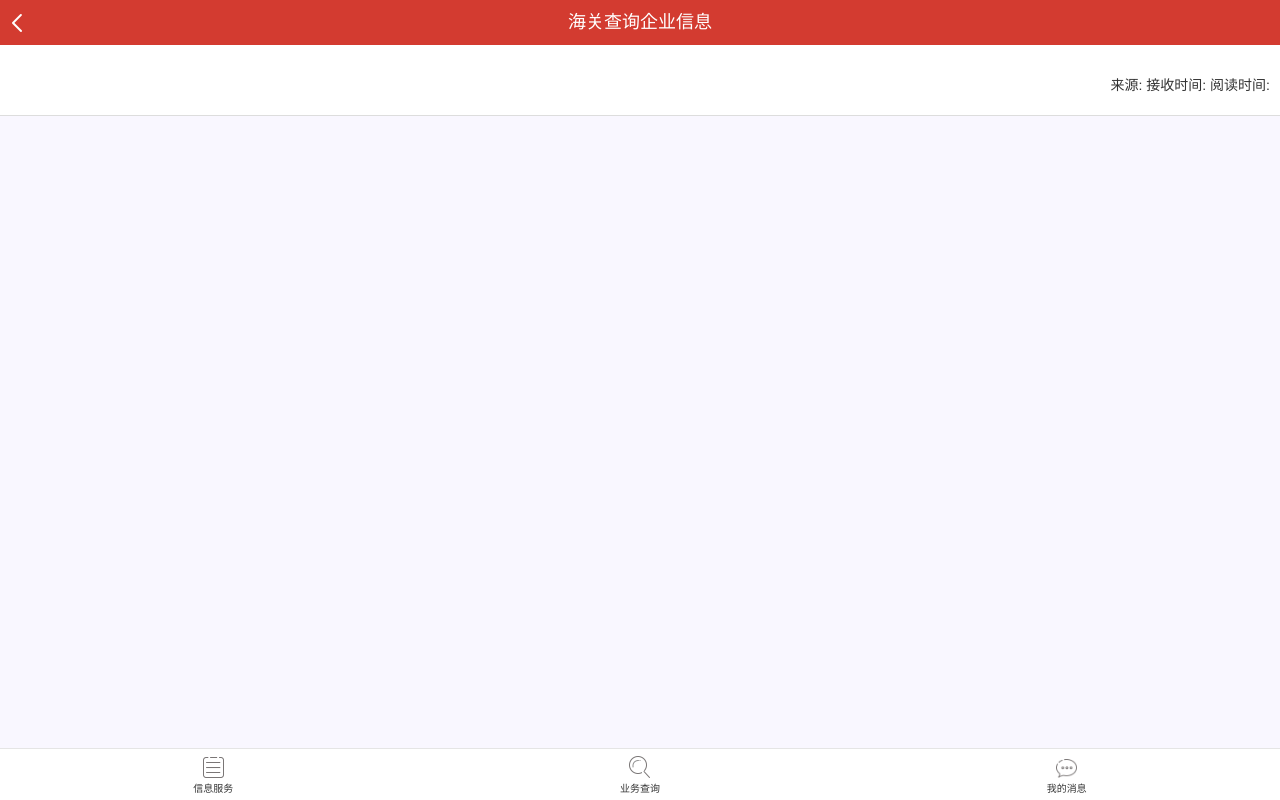
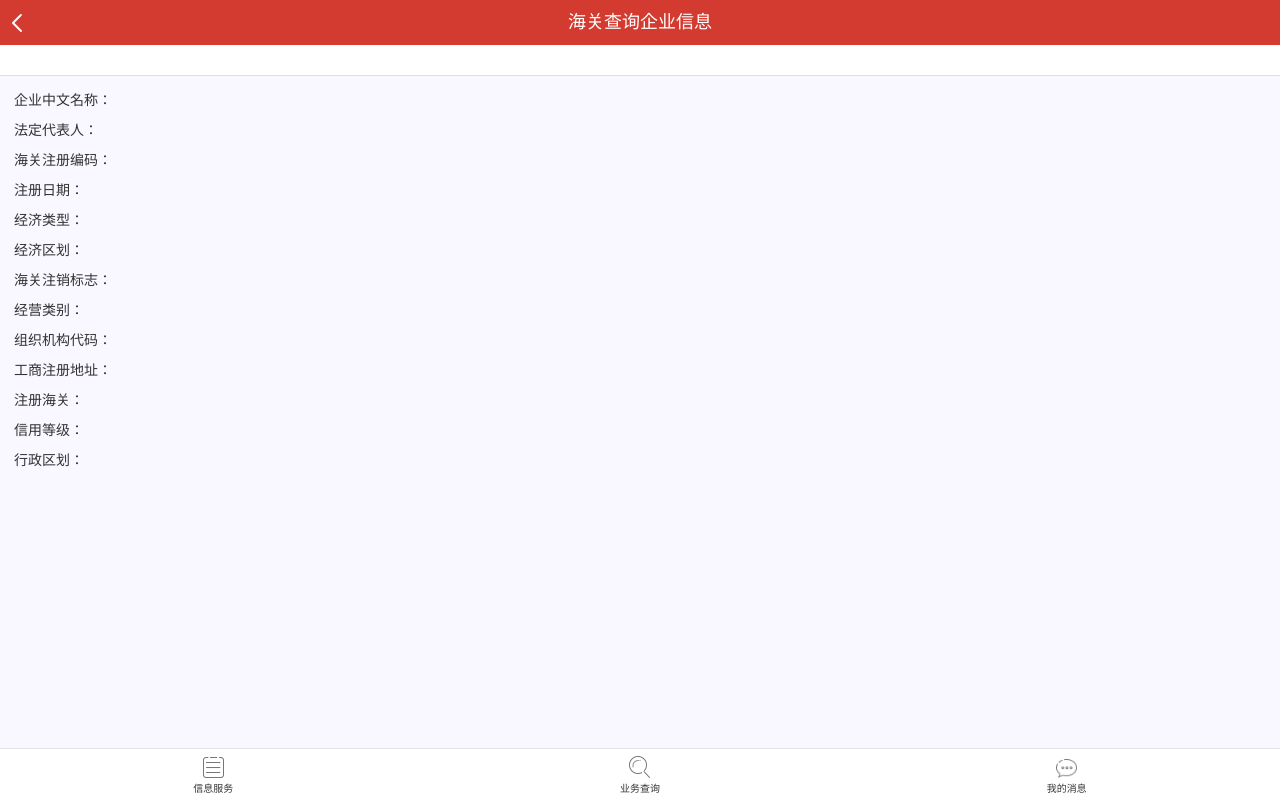
Before and after one commit to vincent-xw/electronic_port, a website: page resource/index.html at #!/haiguanSearchInfo in a window 1280 px wide. Drawn offline with Linux system fonts and the light colour scheme; no server answers.

Commit message:
add custom company detail

```diff
--- a/gulpfile.js
+++ b/gulpfile.js
@@ -66,7 +66,7 @@ gulp.task('webserver', function(){
     .pipe(webserver({
       host: '0.0.0.0',
       port: '8010',
-      livereload: true,
+      // livereload: true,
       fallback: 'index.html'
     }));
 });
--- a/resource/js/controller/haiguanSearchInfoCtrl.js
+++ b/resource/js/controller/haiguanSearchInfoCtrl.js
@@ -8,7 +8,7 @@ app.controller('haiguanSearchInfoCtrl',['$scope','$injector','$location',
 					"inputstr":$scope.search.id
 				};
 				searchListLouder.getHaiguanInfo(data).then(function(resp){
-					$scope.haiguanInfo = resp.data.data;
+					$scope.haiguanInfo = resp.data.dataValue[0];
 				});
 			}
 		);
--- a/resource/tpl/haiguanSearchInfo.html
+++ b/resource/tpl/haiguanSearchInfo.html
@@ -1,15 +1,22 @@
 <div ng-include="'tpl/common/messageheader.html'"></div>
 <div class="contentContainer">
 	<section class="headerDetail_1">
-		<h3><span ng-bind="listInfo.msgType | messageType"></span></h3>
-		<p class="text-right">
-			<span>来源:</span><span ng-bind="listInfo.msgSource1"></span>
-			<span>接收时间:</span><span ng-bind="listInfo.createTime | date:'yyyy-MM-dd'"></span>
-			<span>阅读时间:</span><span ng-bind="listInfo.readTime | date:'yyyy-MM-dd'"></span>
-		</p>
+		<h4 class="text-center"><span ng-bind="haiguanInfo.busname"></span></h4>
 	</section>
 	<section class="contentDetail">
-		<p ng-bind-html="listInfo.msgContent | to_trusted"></p>
+		<p><span>企业中文名称：</span><span ng-bind="haiguanInfo.busname "></span></p>
+		<p><span>法定代表人：</span><span ng-bind="haiguanInfo.fj "></span></p>
+		<p><span>海关注册编码：</span><span ng-bind="haiguanInfo.hcode "></span></p>
+		<p><span>注册日期：</span><span ng-bind="haiguanInfo.indate | date:'yyyy-MM-dd'"></span></p>
+		<p><span>经济类型：</span><span ng-bind="haiguanInfo.jjlx "></span></p>
+		<p><span>经济区划：</span><span ng-bind="haiguanInfo.jjqh "></span></p>
+		<p><span>海关注销标志：</span><span ng-bind="haiguanInfo.logoutflag "></span></p>
+		<p><span>经营类别：</span><span ng-bind="haiguanInfo.jylb "></span></p>
+		<p><span>组织机构代码：</span><span ng-bind="haiguanInfo.officecode "></span></p>
+		<p><span>工商注册地址：</span><span ng-bind="haiguanInfo.reg_add "></span></p>
+		<p><span>注册海关：</span><span ng-bind="haiguanInfo.reg_hg "></span></p>
+		<p><span>信用等级：</span><span ng-bind="haiguanInfo.shview "></span></p>
+		<p><span>行政区划：</span><span ng-bind="haiguanInfo.xzqh "></span></p>
 	</section>
 </div>
 <div ng-include="'tpl/common/bottom.html'"></div>
```
